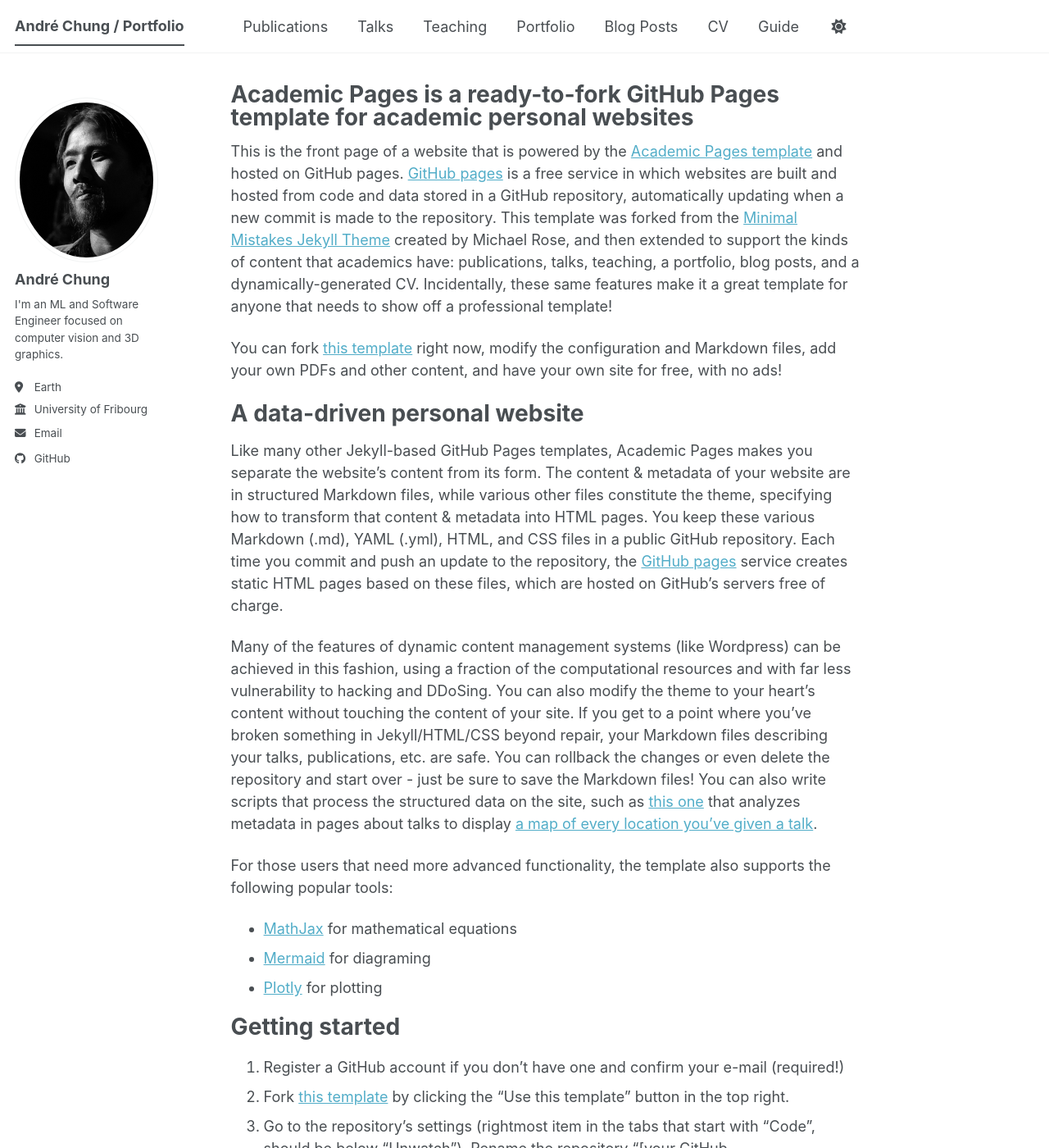
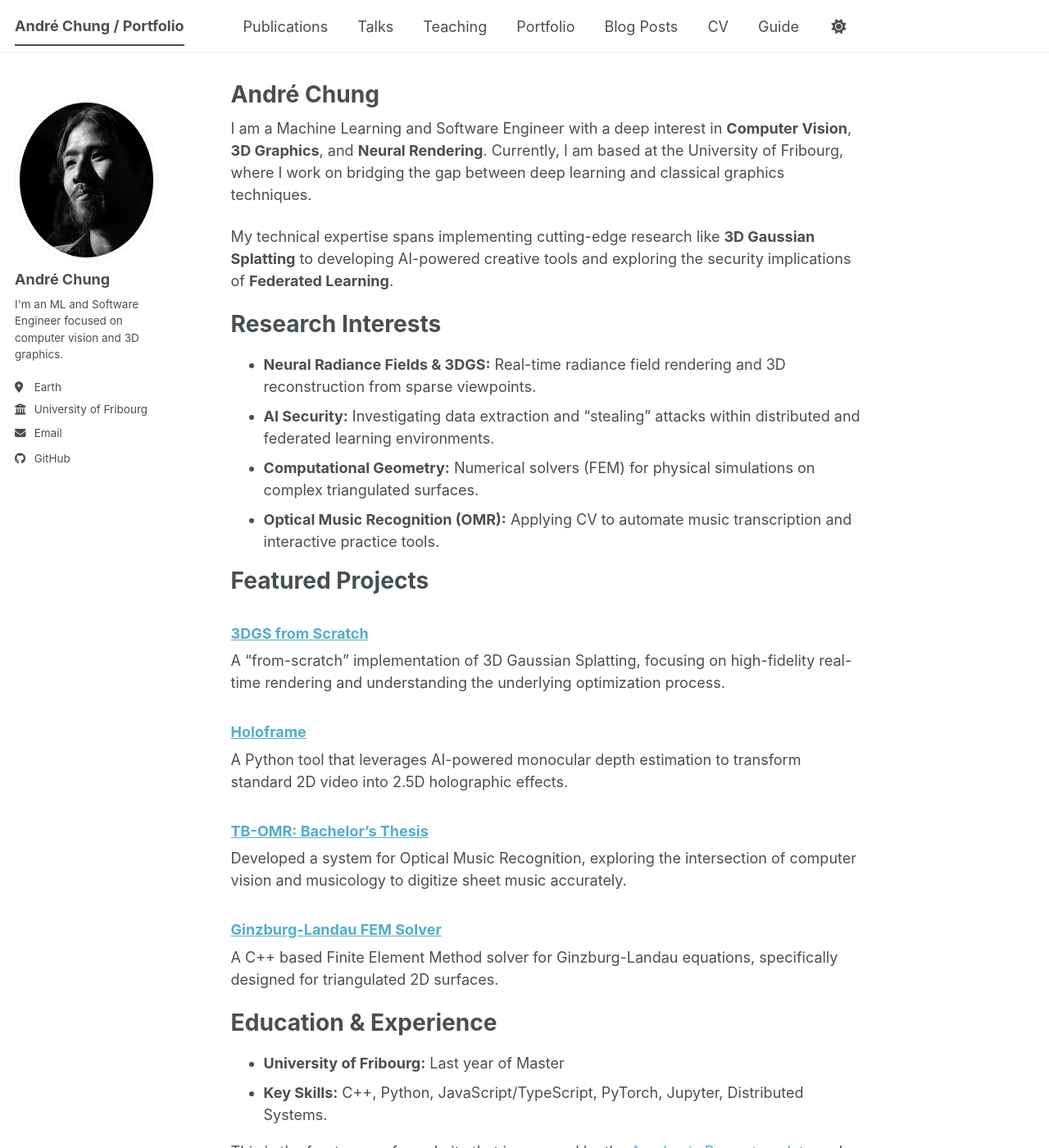
Before and after one commit to ChungAndre/chungandre.github.io, a Jekyll site: the page built from _pages/about.md, in a window 1280 px wide and 1400 px high. Shown: the whole window at 82% size. Built offline with Jekyll 4.4.1, drawn with Linux system fonts in a browser that asks for light colours; a script bundle is joined from its source files by our own code; library files that are not in the unit come from our copies.

Commit message:
Revise about page with personal details and projects
Updated personal information and added research interests and featured projects.

```diff
--- a/_pages/about.md
+++ b/_pages/about.md
@@ -1,11 +1,42 @@
 ---
 permalink: /
-title: "Academic Pages is a ready-to-fork GitHub Pages template for academic personal websites"
+title: "André Chung"
+excerpt: "About me"
 author_profile: true
 redirect_from:
   - /about/
   - /about.html
 ---
+
+I am a Machine Learning and Software Engineer with a deep interest in **Computer Vision**, **3D Graphics**, and **Neural Rendering**. Currently, I am based at the University of Fribourg, where I work on bridging the gap between deep learning and classical graphics techniques.
+
+My technical expertise spans implementing cutting-edge research like **3D Gaussian Splatting** to developing AI-powered creative tools and exploring the security implications of **Federated Learning**.
+
+Research Interests
+======
+* **Neural Radiance Fields & 3DGS:** Real-time radiance field rendering and 3D reconstruction from sparse viewpoints.
+* **AI Security:** Investigating data extraction and "stealing" attacks within distributed and federated learning environments.
+* **Computational Geometry:** Numerical solvers (FEM) for physical simulations on complex triangulated surfaces.
+* **Optical Music Recognition (OMR):** Applying CV to automate music transcription and interactive practice tools.
+
+Featured Projects
+======
+### [3DGS from Scratch](https://github.com/ChungAndre/3DGS-from-Scratch)
+A "from-scratch" implementation of 3D Gaussian Splatting, focusing on high-fidelity real-time rendering and understanding the underlying optimization process.
+
+### [Holoframe](https://github.com/ChungAndre/Holoframe)
+A Python tool that leverages AI-powered monocular depth estimation to transform standard 2D video into 2.5D holographic effects.
+
+### [TB-OMR: Bachelor's Thesis](https://github.com/ChungAndre/TB-OMR)
+Developed a system for Optical Music Recognition, exploring the intersection of computer vision and musicology to digitize sheet music accurately.
+
+### [Ginzburg-Landau FEM Solver](https://github.com/ChungAndre/ginzburg-landau-fem)
+A C++ based Finite Element Method solver for Ginzburg-Landau equations, specifically designed for triangulated 2D surfaces.
+
+Education & Experience
+======
+* **University of Fribourg:** Last year of Master
+* **Key Skills:** C++, Python, JavaScript/TypeScript, PyTorch, Jupyter, Distributed Systems.
 
 This is the front page of a website that is powered by the [Academic Pages template](https://github.com/academicpages/academicpages.github.io) and hosted on GitHub pages. [GitHub pages](https://pages.github.com) is a free service in which websites are built and hosted from code and data stored in a GitHub repository, automatically updating when a new commit is made to the repository. This template was forked from the [Minimal Mistakes Jekyll Theme](https://mmistakes.github.io/minimal-mistakes/) created by Michael Rose, and then extended to support the kinds of content that academics have: publications, talks, teaching, a portfolio, blog posts, and a dynamically-generated CV. Incidentally, these same features make it a great template for anyone that needs to show off a professional template!
 
```
